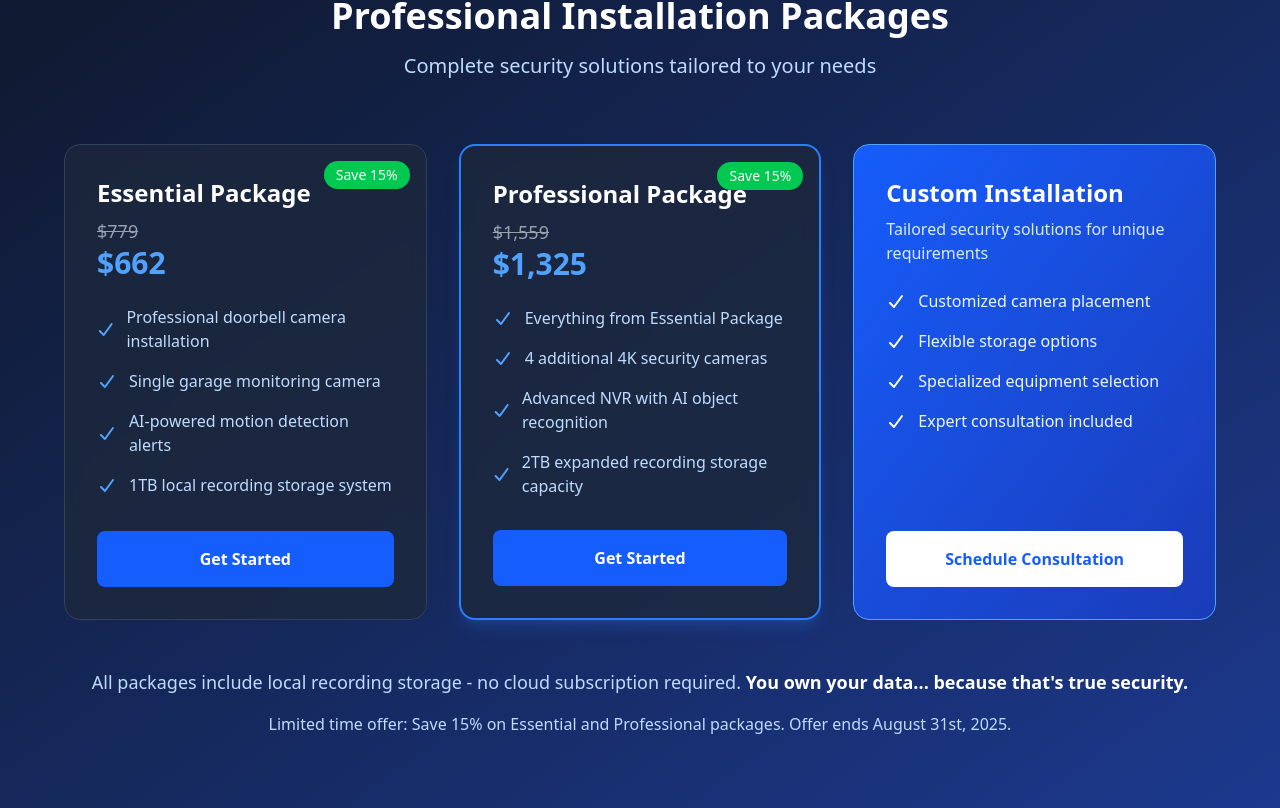
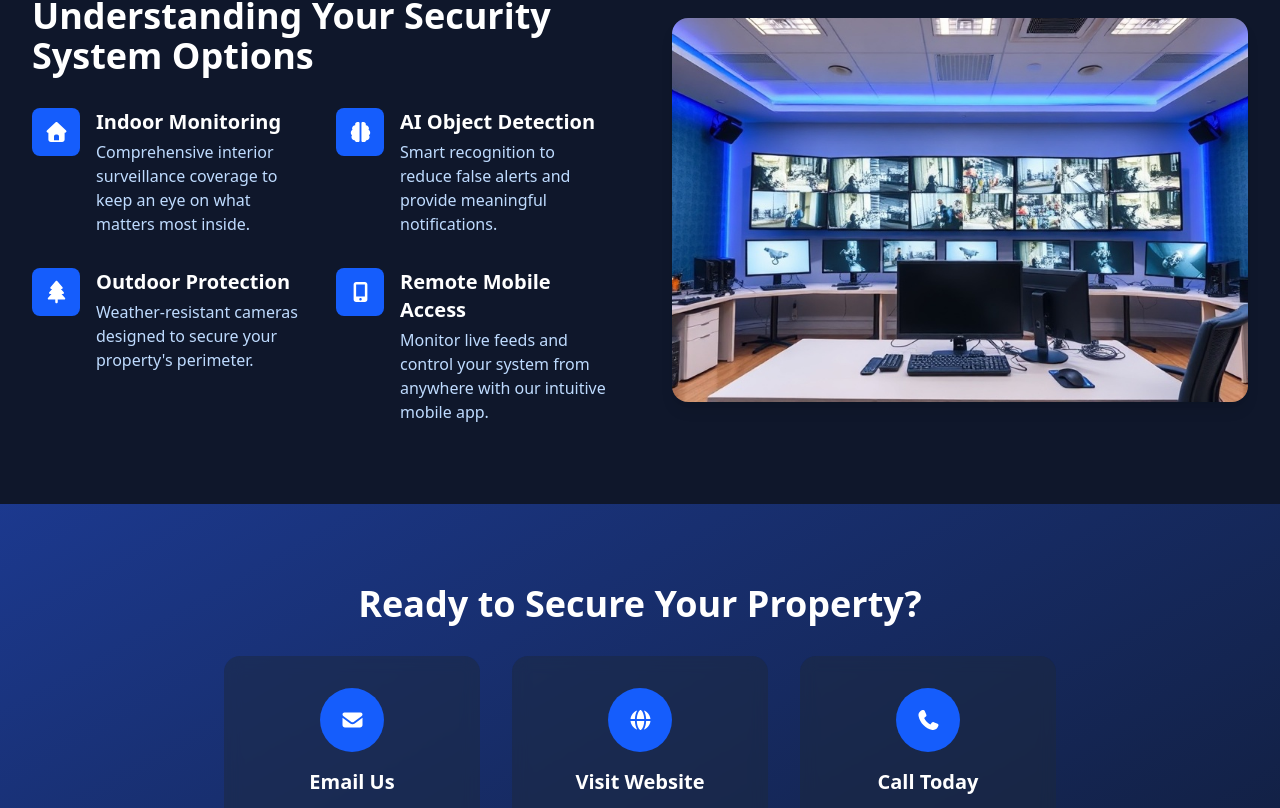
Before and after one commit to fetzsav/securesavannah, a Next.js app: page / in a window 1280 px wide. Shown: the part 1704-2512 px from the top of the page. Built offline with nearby package versions, Linux system fonts and the light colour scheme.

Commit message:
Remove package pages and focus on custom consultation

```diff
--- /dev/null
+++ b/src/app/consultation/page.tsx
@@ -0,0 +1,14 @@
+import Link from 'next/link';
+
+export default function ConsultationPage() {
+  return (
+    <div className="min-h-screen bg-slate-900 text-white p-8">
+      <h1 className="text-4xl font-bold mb-4 text-center">Free Consultation</h1>
+      <p className="text-blue-200 mb-8 text-center">Schedule your complimentary security assessment and receive a customized protection plan.</p>
+      <div className="text-center space-x-4">
+        <a href="mailto:info@securesavannah.com" className="px-8 py-3 bg-blue-600 hover:bg-blue-700 rounded-lg font-semibold inline-block">Email Us</a>
+        <Link href="/" className="px-8 py-3 border border-blue-400 text-blue-400 rounded-lg font-semibold inline-block hover:bg-blue-400 hover:text-slate-900">Back to Home</Link>
+      </div>
+    </div>
+  );
+}
--- a/src/app/home.tsx
+++ b/src/app/home.tsx
@@ -1,6 +1,7 @@
 // The exported code uses Tailwind CSS. Install Tailwind CSS in your dev environment to ensure all styles work.
 "use client";
-import React, { useState } from 'react';
+import React from 'react';
+import { useRouter } from 'next/navigation';
 import Image from 'next/image';
 import { FontAwesomeIcon } from '@fortawesome/react-fontawesome';
 import {
@@ -8,7 +9,6 @@ import {
   faMicrophone,
   faMoon,
   faArrowsUpDownLeftRight,
-  faCheck,
   faHome,
   faBrain,
   faTree,
@@ -19,11 +19,7 @@ import {
 } from '@fortawesome/free-solid-svg-icons';
 
 const HomePage: React.FC = () => {
-  const [selectedPackage, setSelectedPackage] = useState<string>('');
-
-  const handlePackageSelect = (pkg: string) => {
-    setSelectedPackage(pkg);
-  };
+  const router = useRouter();
 
   return (
     <div className="min-h-screen bg-slate-900">
@@ -79,10 +75,7 @@ const HomePage: React.FC = () => {
             </p>
 
             <div className="flex flex-col sm:flex-row gap-4 sm:gap-6 justify-center lg:justify-start">
-              <button className="px-8 py-4 bg-blue-600 hover:bg-blue-700 text-white font-semibold rounded-lg whitespace-nowrap cursor-pointer transition-colors">
-                View Packages
-              </button>
-              <button className="px-8 py-4 border-2 border-white text-white hover:bg-white hover:text-slate-900 font-semibold rounded-lg whitespace-nowrap cursor-pointer transition-colors">
+              <button onClick={() => router.push('/consultation')} className="px-8 py-4 bg-blue-600 hover:bg-blue-700 text-white font-semibold rounded-lg whitespace-nowrap cursor-pointer transition-colors">
                 Free Consultation
               </button>
             </div>
@@ -147,148 +140,6 @@ const HomePage: React.FC = () => {
                 </p>
               </div>
             </div>
-          </div>
-        </div>
-      </div>
-
- {/* Packages Section */}
-      <div className="py-20 bg-gradient-to-br from-slate-900 to-blue-900">
-        <div className="max-w-7xl mx-auto px-8">
-          <div className="text-center mb-16">
-            <h2 className="text-4xl font-bold text-white mb-4">Professional Installation Packages</h2>
-            <p className="text-xl text-blue-200">Complete security solutions tailored to your needs</p>
-          </div>
-          <div className="grid grid-cols-1 lg:grid-cols-3 gap-8 max-w-6xl mx-auto">
-
-            {/* Package 1 */}
-            {/* --- CLASSES ADDED HERE for responsive alignment --- */}
-            <div
-              className={`flex flex-col items-center text-center lg:items-stretch lg:text-left bg-slate-800/80 backdrop-blur-sm rounded-2xl p-8 border border-slate-700 ${selectedPackage === 'Essential' ? 'ring-2 ring-blue-400' : ''}`}
-            >
-              <div className="relative mb-6 w-full">
-                <div className="absolute -top-4 -right-4 bg-green-500 text-white text-sm px-3 py-1 rounded-full">
-                  Save 15%
-                </div>
-                <h3 className="text-2xl font-bold text-white">Essential Package</h3>
-                <div className="mt-2">
-                  <span className="text-lg text-gray-400 line-through">$779</span>
-                  <div className="text-3xl font-bold text-blue-400">$662</div>
-                </div>
-              </div>
-              <ul className="space-y-4 mb-8 flex-grow">
-                <li className="flex items-center text-blue-200">
-                  <FontAwesomeIcon icon={faCheck} className="text-blue-400 mr-3" />
-                  Professional doorbell camera installation
-                </li>
-                <li className="flex items-center text-blue-200">
-                  <FontAwesomeIcon icon={faCheck} className="text-blue-400 mr-3" />
-                  Single garage monitoring camera
-                </li>
-                <li className="flex items-center text-blue-200">
-                  <FontAwesomeIcon icon={faCheck} className="text-blue-400 mr-3" />
-                  AI-powered motion detection alerts
-                </li>
-                <li className="flex items-center text-blue-200">
-                  <FontAwesomeIcon icon={faCheck} className="text-blue-400 mr-3" />
-                  1TB local recording storage system
-                </li>
-              </ul>
-              <button
-                onClick={() => handlePackageSelect('Essential')}
-                className="w-full py-4 font-semibold rounded-lg whitespace-nowrap cursor-pointer transition-colors bg-blue-600 hover:bg-blue-700 text-white"
-              >
-                Get Started
-              </button>
-            </div>
-
-            {/* Package 2 */}
-            {/* --- CLASSES ADDED HERE for responsive alignment --- */}
-            <div
-              className={`flex flex-col items-center text-center lg:items-stretch lg:text-left bg-slate-800/80 backdrop-blur-sm rounded-2xl p-8 border-2 border-blue-500 shadow-lg shadow-blue-500/20 ${selectedPackage === 'Professional' ? 'ring-2 ring-blue-400' : ''}`}
-            >
-              <div className="relative mb-6 w-full">
-                <div className="absolute -top-4 -right-4 bg-green-500 text-white text-sm px-3 py-1 rounded-full">
-                  Save 15%
-                </div>
-                <h3 className="text-2xl font-bold text-white">Professional Package</h3>
-                <div className="mt-2">
-                  <span className="text-lg text-gray-400 line-through">$1,559</span>
-                  <div className="text-3xl font-bold text-blue-400">$1,325</div>
-                </div>
-              </div>
-              <ul className="space-y-4 mb-8 flex-grow">
-                <li className="flex items-center text-blue-200">
-                  <FontAwesomeIcon icon={faCheck} className="text-blue-400 mr-3" />
-                  Everything from Essential Package
-                </li>
-                <li className="flex items-center text-blue-200">
-                  <FontAwesomeIcon icon={faCheck} className="text-blue-400 mr-3" />4 additional 4K security cameras
-                </li>
-                <li className="flex items-center text-blue-200">
-                  <FontAwesomeIcon icon={faCheck} className="text-blue-400 mr-3" />
-                  Advanced NVR with AI object recognition
-                </li>
-                <li className="flex items-center text-blue-200">
-                  <FontAwesomeIcon icon={faCheck} className="text-blue-400 mr-3" />
-                  2TB expanded recording storage capacity
-                </li>
-              </ul>
-              <button
-                onClick={() => handlePackageSelect('Professional')}
-                className="w-full py-4 font-semibold rounded-lg whitespace-nowrap cursor-pointer transition-colors bg-blue-600 hover:bg-blue-700 text-white"
-              >
-                Get Started
-              </button>
-            </div>
-
-            {/* Package 3 */}
-            {/* --- CLASSES ADDED HERE for responsive alignment --- */}
-            <div
-              className={`flex flex-col items-center text-center lg:items-stretch lg:text-left bg-gradient-to-br from-blue-600 to-blue-800 backdrop-blur-sm rounded-2xl p-8 border border-blue-400 ${selectedPackage === 'Custom' ? 'ring-2 ring-blue-400' : ''}`}
-            >
-              <div className="mb-6 w-full">
-                <h3 className="text-2xl font-bold text-white">Custom Installation</h3>
-                <p className="text-blue-100 mt-2">Tailored security solutions for unique requirements</p>
-              </div>
-              <ul className="space-y-4 mb-8 flex-grow">
-                <li className="flex items-center text-blue-50">
-                  <FontAwesomeIcon icon={faCheck} className="text-white mr-3" />
-                  Customized camera placement
-                </li>
-                <li className="flex items-center text-blue-50">
-                  <FontAwesomeIcon icon={faCheck} className="text-white mr-3" />
-                  Flexible storage options
-                </li>
-                <li className="flex items-center text-blue-50">
-                  <FontAwesomeIcon icon={faCheck} className="text-white mr-3" />
-                  Specialized equipment selection
-                </li>
-                <li className="flex items-center text-blue-50">
-                  <FontAwesomeIcon icon={faCheck} className="text-white mr-3" />
-                  Expert consultation included
-                </li>
-              </ul>
-              <button
-                onClick={() => handlePackageSelect('Custom')}
-                className="w-full py-4 bg-white text-blue-600 font-semibold rounded-lg whitespace-nowrap cursor-pointer hover:bg-blue-50 transition-colors"
-              >
-                Schedule Consultation
-              </button>
-            </div>
-          </div>
-          {selectedPackage && (
-            <div className="text-center mt-8">
-              <p className="text-white font-semibold">Selected package: {selectedPackage}</p>
-            </div>
-          )}
-          <div className="text-center mt-12">
-            <p className="text-blue-200 text-lg">
-              All packages include local recording storage - no cloud subscription required.
-              <span className="font-semibold text-white"> You own your data... because that&apos;s true security.</span>
-            </p>
-            <p className="text-blue-200 mt-4">
-              Limited time offer: Save 15% on Essential and Professional packages. Offer ends August 31st, 2025.
-            </p>
           </div>
         </div>
       </div>
@@ -394,7 +245,7 @@ const HomePage: React.FC = () => {
                 <p className="text-base text-blue-100 mb-6 sm:text-lg"> {/* <-- FONT SIZE */}
                     Schedule your complimentary security assessment and receive a customized protection plan for your property.
                 </p>
-                <button className="w-full sm:w-auto px-8 py-3 bg-white text-blue-600 font-semibold rounded-lg cursor-pointer hover:bg-blue-50 transition-colors"> {/* <-- RESPONSIVE WIDTH */}
+                <button onClick={() => router.push('/consultation')} className="w-full sm:w-auto px-8 py-3 bg-white text-blue-600 font-semibold rounded-lg cursor-pointer hover:bg-blue-50 transition-colors"> {/* <-- RESPONSIVE WIDTH */}
                     Schedule Free Consultation
                 </button>
             </div>
```
